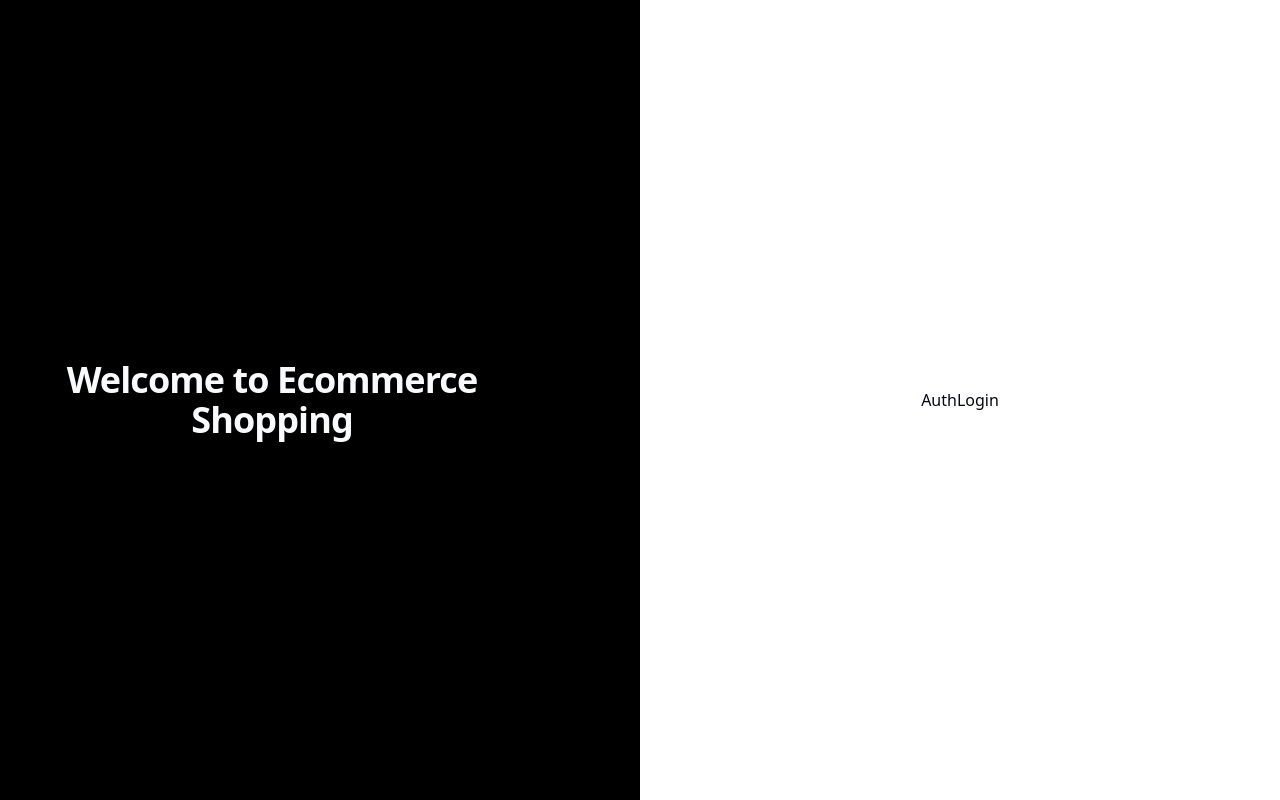
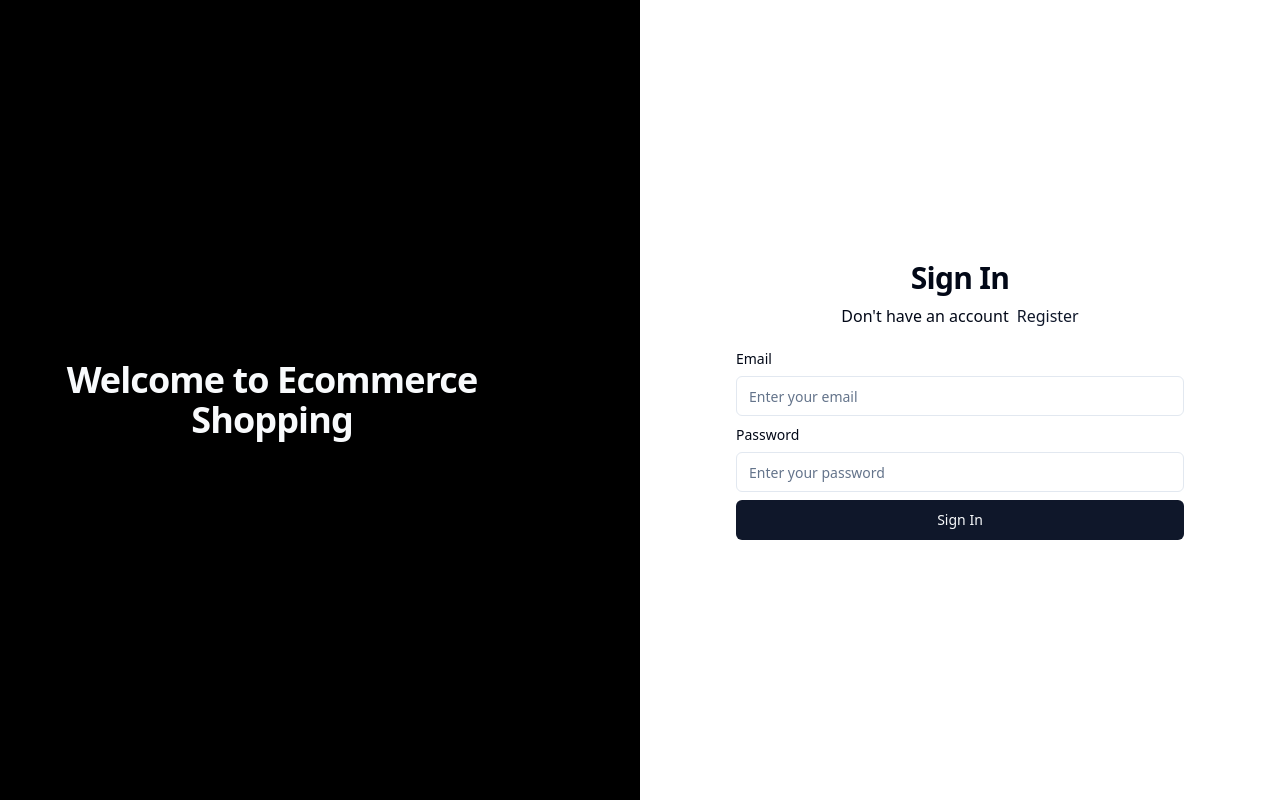
Before and after one commit to AdeshJ4/E-commerce, a React (Vite) app in the folder client/: page /auth/login in a window 1280 px wide. Built offline with nearby package versions, Linux system fonts and the light colour scheme.

Commit message:
Done with Login part

```diff
--- a/client/src/config/index.js
+++ b/client/src/config/index.js
@@ -21,3 +21,22 @@
         type: 'password'
     }
 ]
+
+
+
+export const loginFormControl = [
+    {
+        name: 'email',
+        label: 'Email',
+        placeholder: 'Enter your email',
+        componentType: 'input',
+        type: 'email'
+    },
+    {
+        name: 'password',
+        label: 'Password',
+        placeholder: 'Enter your password',
+        componentType: 'input',
+        type: 'password'
+    }
+]
--- a/client/src/pages/auth/login.jsx
+++ b/client/src/pages/auth/login.jsx
@@ -1,9 +1,49 @@
-import React from 'react'
+import CommonForm from '@/components/common/form'
+import { loginFormControl } from '@/config'
+import React, { useState } from 'react'
+import { Link } from 'react-router-dom'
+
+
+const initialState = {
+  email: '',
+  password: ''
+}
 
 const AuthLogin = () => {
+
+  const [formData, setFormData] = useState(initialState);
+
+  function onSubmit() {
+    console.log('OnSubmit click');
+  }
+
+
   return (
-    <div>AuthLogin</div>
-  )
+    <div className="mx-auto w-full max-w-md space-y-6">
+      <div className="text-center">
+        <h1 className="text-3xl font-bold tracking-tight text-foreground">
+          Sign In
+        </h1>
+        <p className="mt-2">
+          Don't have an account
+          <Link
+            className="font-medium ml-2 text-primary hover:underline"
+            to="/auth/register"
+          >
+            Register
+          </Link>
+        </p>
+      </div>
+
+      <CommonForm
+        formControls={loginFormControl}
+        buttonText="Sign In"
+        formData={formData}
+        setFormData={setFormData}
+        onSubmit={onSubmit}
+      />
+    </div>
+  );
 }
 
 export default AuthLogin
```
